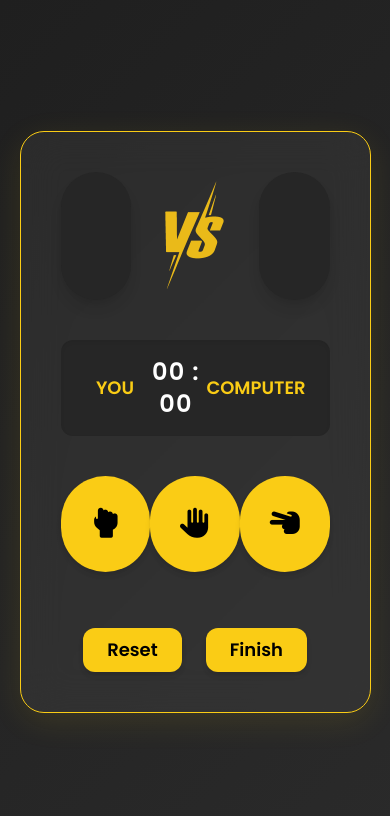
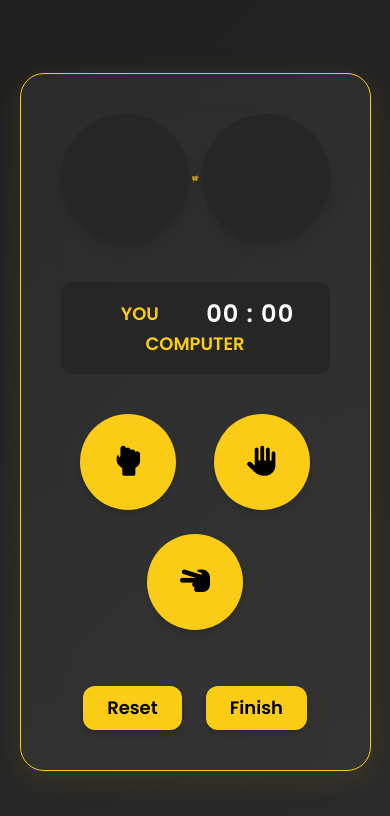
Before and after one commit to akshit-bansal11/RPS, a plain HTML site: page index.html in a window 390 px wide. Drawn offline with nearby package versions, Linux system fonts and the light colour scheme.

Commit message:
Add Some Responsiveness

```diff
--- a/index.html
+++ b/index.html
@@ -24,22 +24,22 @@
 
     <!-- Player vs Computer Display -->
     <div class="flex justify-around items-center">
-      <div id="player-choice" class="w-32 h-32 bg-neutral-800 text-yellow-400 flex items-center justify-center rounded-full text-4xl shadow-lg"></div>
-      <img src="/versus.png" class="w-32 opacity-90" alt="vs">
-      <div id="computer-choice" class="w-32 h-32 bg-neutral-800 text-yellow-400 flex items-center justify-center rounded-full text-4xl shadow-lg"></div>
+      <div id="player-choice" class="min-w-32 min-h-32 bg-neutral-800 text-yellow-400 flex items-center justify-center rounded-full text-4xl shadow-lg"></div>
+      <div class="max-w-32"><img src="/versus.png" class="max-w-full h-auto opacity-90" alt="vs"></div>
+      <div id="computer-choice" class="min-w-32 min-h-32 bg-neutral-800 text-yellow-400 flex items-center justify-center rounded-full text-4xl shadow-lg"></div>
     </div>
 
     <!-- Scoreboard -->
-    <div class="flex justify-around items-center bg-neutral-800 py-4 px-6 rounded-xl text-lg shadow-inner">
+    <div class="flex flex-wrap justify-around items-center bg-neutral-800 py-4 px-6 rounded-xl text-lg shadow-inner">
       <div class="flex-1 text-yellow-400 font-semibold">YOU</div>
-      <div class="flex-1 text-white text-2xl font-bold tracking-wider">
+      <div class="flex-1 text-nowrap text-white text-2xl font-bold tracking-wider">
         <span id="player-score">00</span> : <span id="computer-score">00</span>
       </div>
       <div class="flex-1 text-yellow-400 font-semibold">COMPUTER</div>
     </div>
 
     <!-- Choice Buttons -->
-    <div class="flex justify-around">
+    <div class="flex flex-wrap gap-y-6 justify-around">
       <button class="playerChoice w-24 h-24 bg-yellow-400 text-black rounded-full text-3xl shadow-md transition duration-200" data-choice="rock">
         <i class="fa-solid fa-hand-back-fist"></i>
       </button>
```
